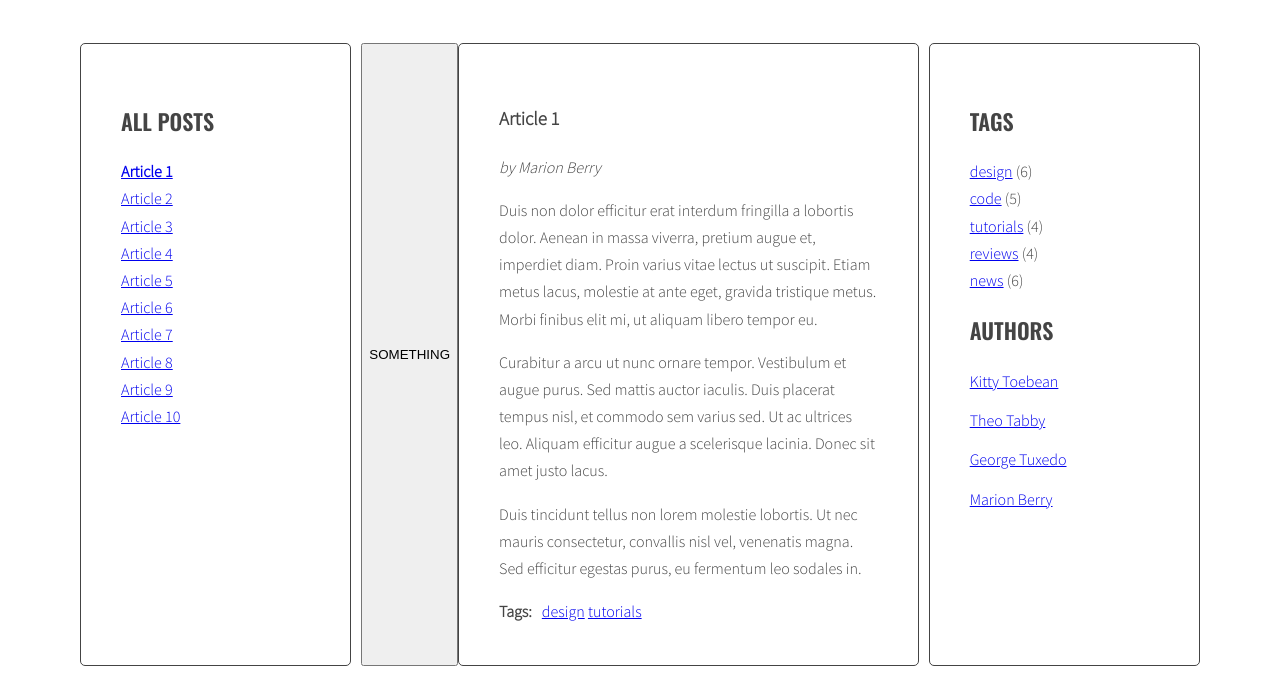
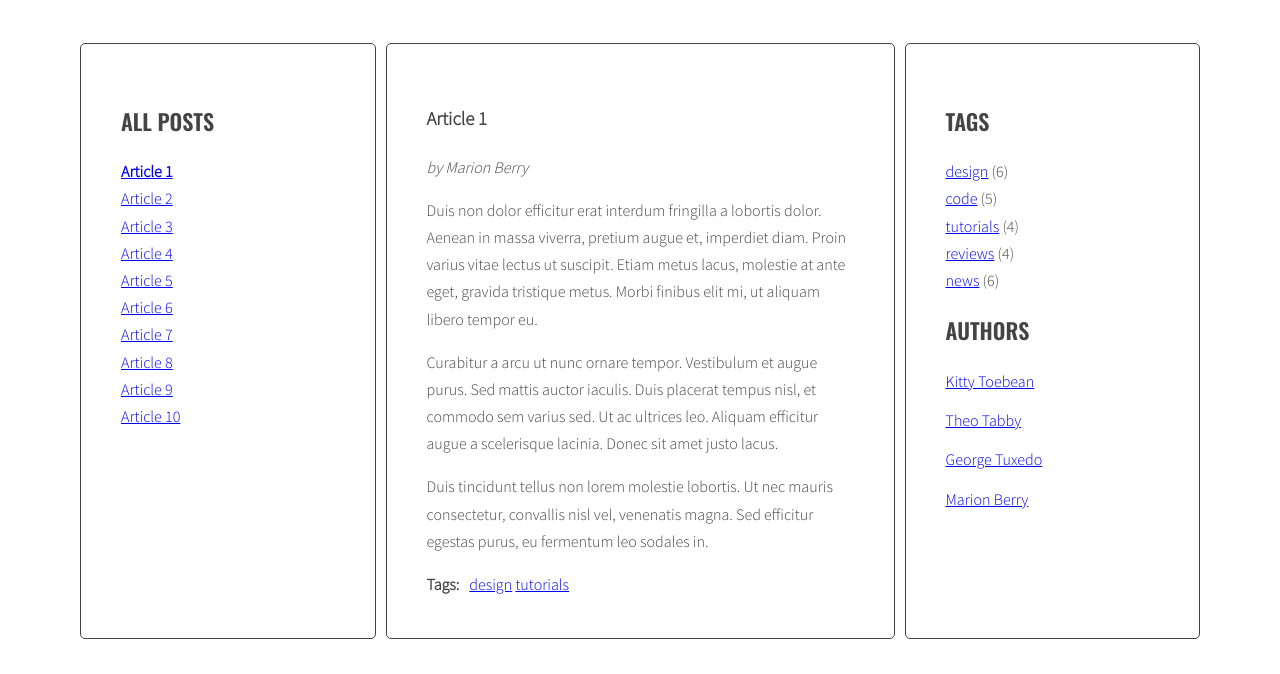
Before and after one commit to anna130993/javascript-blog, a website: page index.html in a window 1280 px wide. Shown: the part 200-874 px from the top of the page. After the commit the page ends 847 px from the top, so only its background shows below. Drawn offline with nearby package versions, Linux system fonts and the light colour scheme.

Commit message:
Delete test-button

```diff
--- a/index.html
+++ b/index.html
@@ -26,7 +26,6 @@
                 <li><a href="#article-10"><span>Article 10</span></a></li>
               </ul>
             </aside>
-            <button id="test-button">SOMETHING</button>
             <section class="posts">
               <article class="post active" id="article-1">
                 <h3 class="post-title">Article 1</h3>
```
